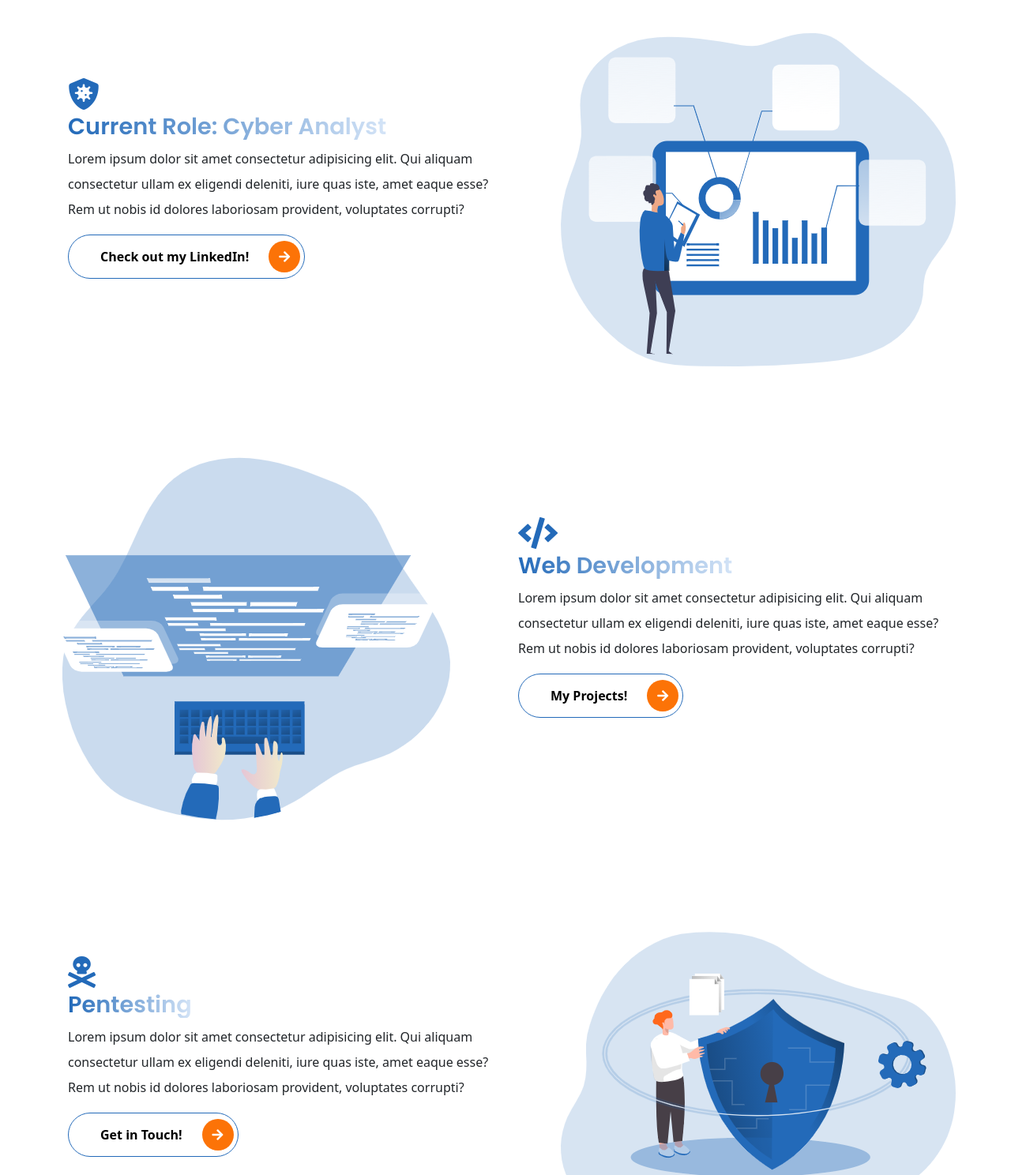
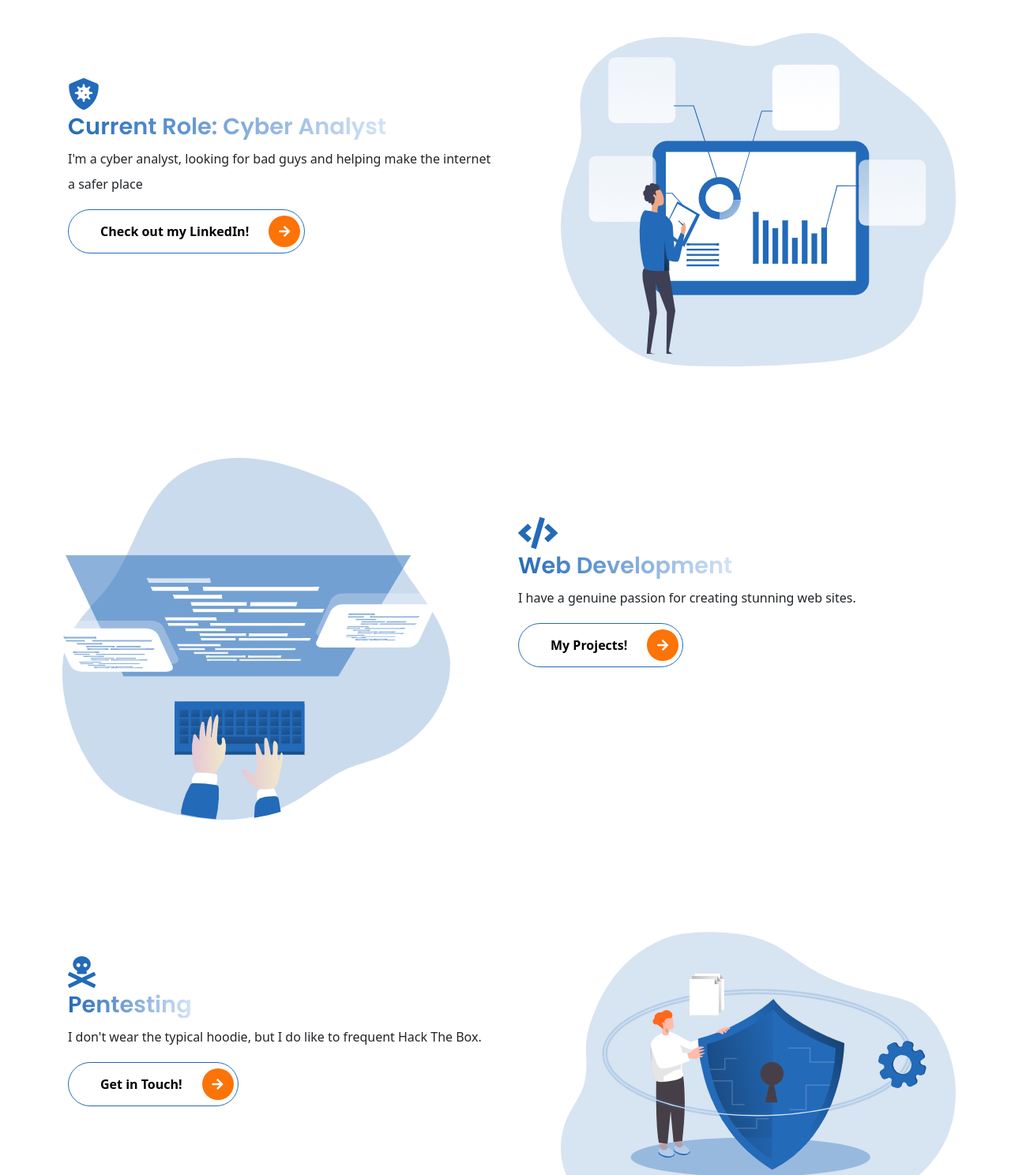
Before and after one commit to LamontV/lamontv.github.io, a website: page index.html in a window 1280 px wide. Shown: the part 1312-2800 px from the top of the page at 79% size. Drawn offline with Linux system fonts and the light colour scheme.

Commit message:
Update index.html

```diff
--- a/index.html
+++ b/index.html
@@ -5,7 +5,7 @@
     <meta charset="UTF-8">
     <meta http-equiv="X-UA-Compatible" content="IE=edge">
     <meta name="viewport" content="width=device-width, initial-scale=1">
-    <title>Learning Bootstrap v5 with sass</title>
+    <title>Lamont Void Portfolio</title>
     <link rel="stylesheet" href="assets/css/style.css">
     <link rel="stylesheet" href="assets/css/fontawesome.css">
     <link rel="stylesheet" href="assets/vendors/css/glightbox.min.css">
@@ -114,7 +114,7 @@
        <div class="icon d-block fas fa-shield-virus"></div>
        <h3 class="display-3--title mt-1">Current Role: Cyber Analyst</h3>
        <p class="lh-lg">
-        Lorem ipsum dolor sit amet consectetur adipisicing elit. Qui aliquam consectetur ullam ex eligendi deleniti, iure quas iste, amet eaque esse? Rem ut nobis id dolores laboriosam provident, voluptates corrupti?
+        I'm a cyber analyst, looking for bad guys and helping make the internet a safer place
        </p>
        <button type="button" class="rounded-pill btn-rounded border-primary">Check out my LinkedIn!
         <span><i class="fas fa-arrow-right"></i></span>
@@ -139,8 +139,8 @@
        <div class="icon d-block fas fa-code"></div>
        <h3 class="display-3--title mt-1">web development</h3>
        <p class="lh-lg">
-        Lorem ipsum dolor sit amet consectetur adipisicing elit. Qui aliquam consectetur ullam ex eligendi deleniti, iure quas iste, amet eaque esse? Rem ut nobis id dolores laboriosam provident, voluptates corrupti?
-       </p>
+        I have a genuine passion for creating stunning web sites.
+        </p>
        <button type="button" class="rounded-pill btn-rounded border-primary">My Projects!
         <span><i class="fas fa-arrow-right"></i></span>
       </button>
@@ -154,7 +154,7 @@
        <div class="icon d-block fas fa-skull-crossbones"></div>
        <h3 class="display-3--title mt-1">Pentesting</h3>
        <p class="lh-lg">
-        Lorem ipsum dolor sit amet consectetur adipisicing elit. Qui aliquam consectetur ullam ex eligendi deleniti, iure quas iste, amet eaque esse? Rem ut nobis id dolores laboriosam provident, voluptates corrupti?
+        I don't wear the typical hoodie, but I do like to frequent Hack The Box.
        </p>
        <button type="button" class="rounded-pill btn-rounded border-primary">Get in Touch!
         <span><i class="fas fa-arrow-right"></i></span>
@@ -176,7 +176,7 @@
       <h1 class="display-3 fw-bold text-capitalize">Latest work</h1>
       <div class="heading-line"></div>
       <p class="lead">
-        Lorem ipsum dolor sit amet consectetur adipisicing elit. Sint porro temporibus distinctio.
+        I'm constantly looking for ways to learn and gain experience in creating web sites, cyber security, and development.
       </p>
     </div>
     <!-- FILTER BUTTONS  -->
```
